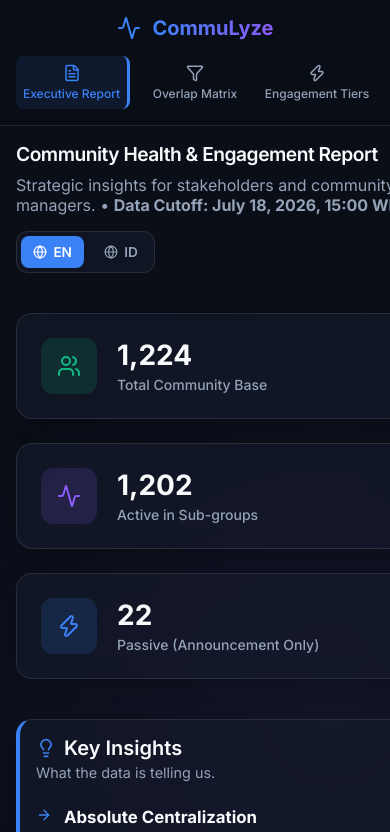
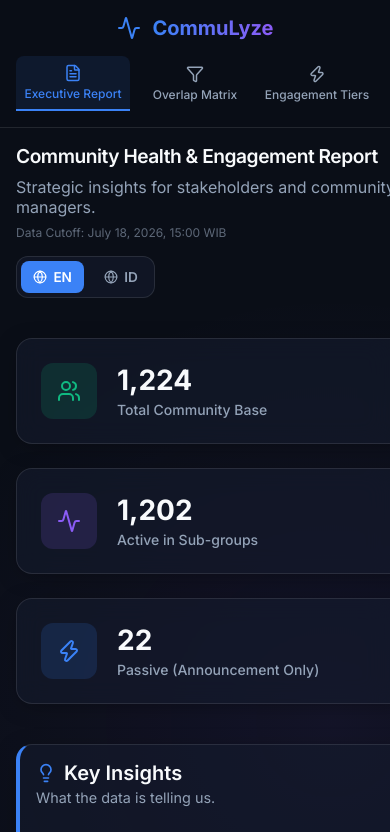
Before and after one commit to cmruangasah/commulyze-ruang-karir, a React (Vite) app in the folder dashboard/: page / in a window 390 px wide. Shown: the top 832 px of the page. Built offline with nearby package versions, Linux system fonts and the light colour scheme.

Commit message:
Fix: mobile nav active border and reduce cutoff text prominence

```diff
--- a/dashboard/src/App.jsx
+++ b/dashboard/src/App.jsx
@@ -231,7 +231,8 @@
         <header className="header">
           <div className="header-text">
             <h1>{t.headerTitle}</h1>
-            <p>{t.headerDesc} &bull; <strong>{t.cutoff}</strong></p>
+            <p>{t.headerDesc}</p>
+            <p className="cutoff-text">{t.cutoff}</p>
           </div>
 
           {/* Language Switcher */}
--- a/dashboard/src/index.css
+++ b/dashboard/src/index.css
@@ -125,6 +125,13 @@
 .header-text p {
   color: var(--text-muted);
   font-size: 1rem;
+}
+
+.cutoff-text {
+  font-size: 0.75rem !important;
+  color: var(--text-muted);
+  opacity: 0.6;
+  margin-top: 0.5rem;
 }
 
 .lang-switcher {
@@ -477,6 +484,12 @@
     gap: 0.25rem;
   }
 
+  .nav-btn.active {
+    border-right: none;
+    border-bottom: 2px solid var(--primary);
+    border-radius: 8px 8px 0 0;
+  }
+
   .main-content {
     padding: 1rem;
   }
```
